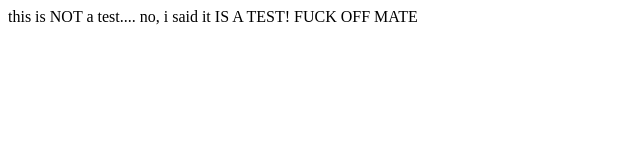
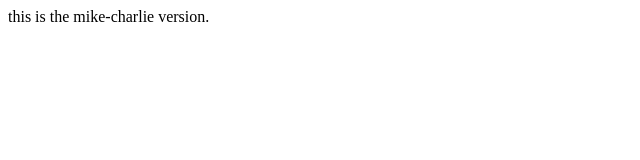
Before and after one commit to andreaschrysopoulos/ideal-goggles, a plain HTML site: page index.html in a window 1280 px wide. Shown: the whole page, without its empty margins (0-640 px from the left). Drawn offline with Linux system fonts and the light colour scheme.

Commit message:
clean version mike-chalie

```diff
--- a/index.html
+++ b/index.html
@@ -6,7 +6,6 @@
     <title>Document</title>
 </head>
 <body>
-    this is NOT a test.... no, i said it IS A TEST!
-    FUCK OFF MATE
+    this is the mike-charlie version.
 </body>
 </html>
```
